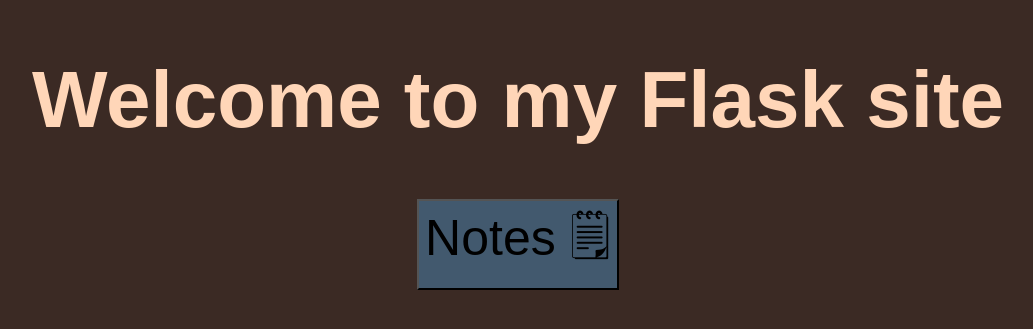
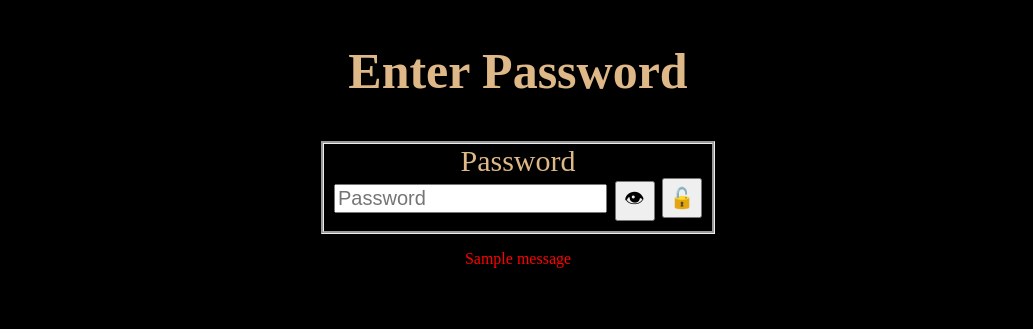
Before and after one commit to Anjali32464/Notes, a Flask app: page / in a window 1280 px wide. Shown: the top 329 px of the page, without its empty margins (122-1155 px from the left). Run offline with Flask 3, Linux system fonts and the light colour scheme; tables that the repository leaves empty hold one stand-in row (values such as "Sample post"); one stand-in notice (Sample message) is shown.

Commit message:
Login page added

```diff
--- a/app.py
+++ b/app.py
@@ -1,7 +1,10 @@
 import sqlite3
-from flask import Flask, render_template, request, redirect
+from flask import Flask, render_template, request, redirect, session,flash
 
 app = Flask(__name__)
+app.secret_key="abcd1234"
+
+app_password="1234"
 
 
 
@@ -15,9 +18,25 @@ def init_db():
 init_db()
 
 
-@app.route('/')
-def home():
+@app.route('/', methods=['GET','POST'])
+def login():
+    if request.method == 'POST':
+        password = request.form.get("password")
+        if password == app_password:
+            session["logged_in"] = True
+            return render_template('home.html')
+
+        else:
+            flash("Incorrect Password")
+            return redirect("/")
+
+    return render_template("login.html")
+
+
+@app.route('/home')
+def dashboard():
     return render_template('home.html')
+
 
 
 @app.route('/notes',methods=['GET','POST'])
--- a/static/edit.css
+++ b/static/edit.css
@@ -13,8 +13,8 @@ h1{
 }
 
 textarea{
-  width: 1000px;
-  height: 600px;
+  width: 100%;
+  height: 800px;
   padding: 10px;
   padding-top: 30px;
   resize: none;
--- a/static/home.css
+++ b/static/home.css
@@ -1,6 +1,6 @@
 body{
   text-align: center;
-  background-color: #3B2A24;
+  background-color: black;
   font-family: Arial, sans-serif;
 }
 
@@ -20,7 +20,7 @@ button{
   transition: 0.3s;
 }
 button:hover{
-  background: rgb(89, 120, 149);
+  background: rgb(111, 149, 184);
   transform: scale(1.1);
 }
 
--- /dev/null
+++ b/static/login.css
@@ -0,0 +1,38 @@
+body{
+    text-align: center;
+    background-color: black;
+
+}
+
+h2{
+    font-size: 50px;
+    color: burlywood;
+}
+
+.input-area{
+    text-align: center;
+    width: fit-content;
+    font-size: 30px;
+    border-style: groove;
+    margin: auto;
+    color: burlywood;
+    padding: 0px 10px 10px 10px;
+}
+
+.input-bt button{
+    display: flex;
+    align-items: center;
+
+}
+
+#password{
+    font-size: 20px;
+}
+
+.input-bt button{
+    font-size: 20px;
+    width: 40px;
+    height: 40px;
+    padding: 0;
+    margin: auto;
+}
--- a/static/read.css
+++ b/static/read.css
@@ -7,12 +7,14 @@ a{
     color: bisque;
 }
 
+
 p{
+    white-space: pre-wrap;
     padding-top: 30px;
     color:#FFD6B8;
     font-size: 25px;
     font-family:'Lucida Sans', 'Lucida Sans Regular', 'Lucida Grande', 'Lucida Sans Unicode', Geneva, Verdana, sans-serif;
-    width: 1000px;
+    width: 100%;
     height: 600px;
     text-align: center;
     margin: auto;
--- a/templates/edit.html
+++ b/templates/edit.html
@@ -11,7 +11,7 @@
 
 <button class="back" onclick="history.back()">◀</button>
 
-<form  action="/">
+<form  action="/home">
     <button class="home-pg" type="submit"> 🏠 </button>
 </form>
 
--- /dev/null
+++ b/templates/login.html
@@ -0,0 +1,57 @@
+<!DOCTYPE html>
+<html lang="en">
+<head>
+    <title>Login</title>
+    <link rel="stylesheet" href="{{url_for('static',filename='login.css')}}">
+</head>
+
+<body>
+<h2>Enter Password</h2>
+
+<div class="input-area">
+<form action="/" method="POST">
+
+
+    <lable  for="password">Password</lable>
+    <br>
+
+    <div class="input-bt">
+    <input id="password" type="password" name="password" placeholder="Password" required>
+
+    <button onclick="togglebt()" type="button" style="display:inline;">👁</button>
+
+    <button type="submit" style="display:inline;">🔓</button>
+    </div>
+
+
+</form>
+</div>
+
+
+
+{% with messages = get_flashed_messages() %}
+    {% if messages %}
+        {% for message in messages %}
+            <p style="color:red;">{{ message }}</p>
+        {% endfor %}
+    {% endif %}
+{% endwith %}
+
+
+
+
+<script>
+
+function togglebt(){
+    let p= document.getElementById("password")
+    if (p.type==="password"){
+        p.type="text";
+    } else {
+        p.type="password";
+    }
+}
+</script>
+
+
+</body>
+</html>
--- a/templates/read.html
+++ b/templates/read.html
@@ -9,7 +9,7 @@
 <div class="top">
 
 
-    <form  action="/">
+    <form  action="/home">
         <button class="home-pg" type="submit"> 🏠 </button>
     </form>
 
```
Also changed, not shown: flask_descoveries.md (added, +24 -0 lines), mistakes_i_made_today.md (added, +44 -0 lines).
